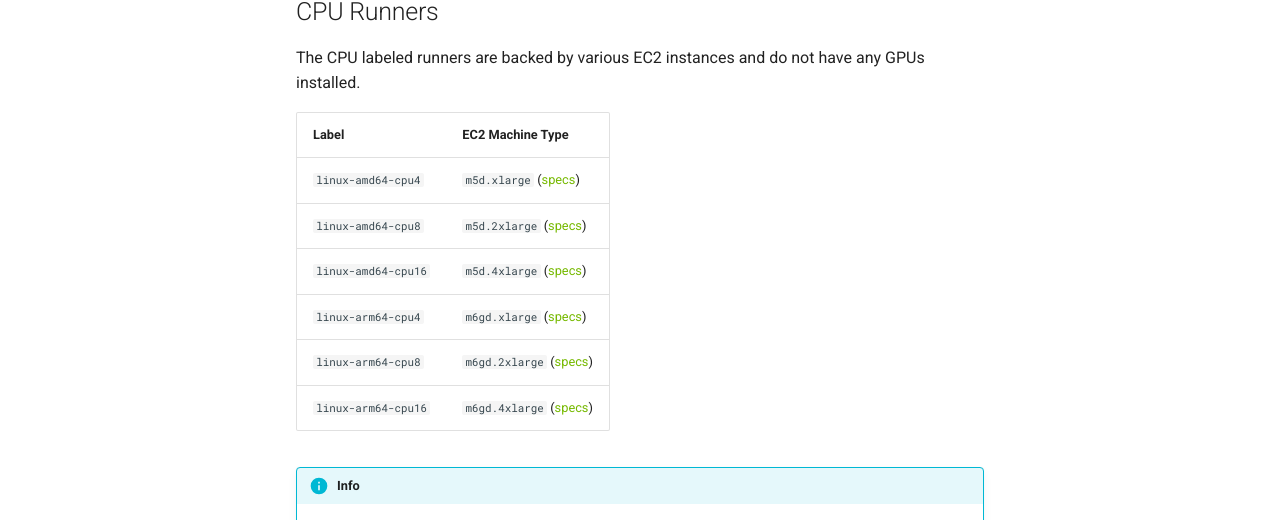
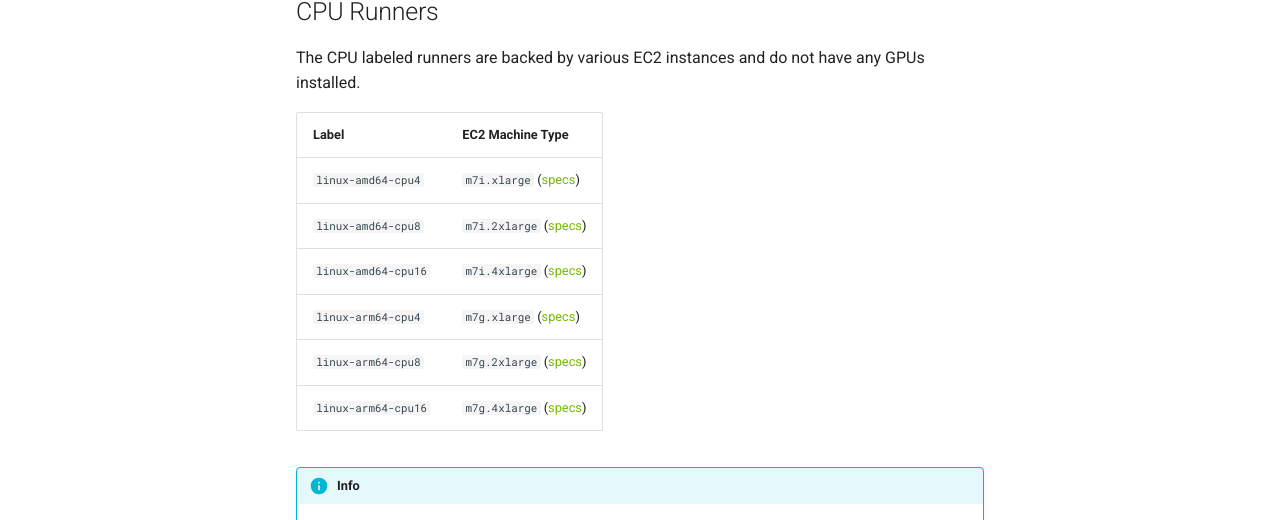
Before and after one commit to nv-gha-runners/docs, an MkDocs documentation site: the page built from docs/runners/index.md, in a window 1280 px wide and 900 px high. Shown: the part 325-845 px from the top of the window. Built offline with MkDocs 1.6.1 and Material for MkDocs 9.7.7, drawn with Linux system fonts in a browser that asks for light colours; comment, search, counter and statistics services are not loaded.

Commit message:
Update instance types (#4)
This PR updates the instance types for our runners.

- `amd` nodes updated from [`m5`](https://aws.amazon.com/ec2/instance-types/m5/) to [`m7i`](https://aws.amazon.com/ec2/instance-types/m7i/)
- `arm` nodes updated from [`m6g`](https://aws.amazon.com/ec2/instance-types/m6g/) to [`m7g`](https://aws.amazon.com/ec2/instance-types/m7g/)

```diff
--- a/docs/runners/index.md
+++ b/docs/runners/index.md
@@ -8,15 +8,15 @@ The CPU labeled runners are backed by various EC2 instances and do not have any
 
 | Label               | EC2 Machine Type             |
 | ------------------- | ---------------------------- |
-| `linux-amd64-cpu4`  | `m5d.xlarge` ([specs][m5])   |
-| `linux-amd64-cpu8`  | `m5d.2xlarge` ([specs][m5])  |
-| `linux-amd64-cpu16` | `m5d.4xlarge` ([specs][m5])  |
-| `linux-arm64-cpu4`  | `m6gd.xlarge` ([specs][m6])  |
-| `linux-arm64-cpu8`  | `m6gd.2xlarge` ([specs][m6]) |
-| `linux-arm64-cpu16` | `m6gd.4xlarge` ([specs][m6]) |
+| `linux-amd64-cpu4`  | `m7i.xlarge` ([specs][m7i])   |
+| `linux-amd64-cpu8`  | `m7i.2xlarge` ([specs][m7i])  |
+| `linux-amd64-cpu16` | `m7i.4xlarge` ([specs][m7i])  |
+| `linux-arm64-cpu4`  | `m7g.xlarge` ([specs][m7g])  |
+| `linux-arm64-cpu8`  | `m7g.2xlarge` ([specs][m7g]) |
+| `linux-arm64-cpu16` | `m7g.4xlarge` ([specs][m7g]) |
 
-[m5]: https://aws.amazon.com/ec2/instance-types/m5/#Product_details
-[m6]: https://aws.amazon.com/ec2/instance-types/m6g/#Product_Details
+[m7i]: https://aws.amazon.com/ec2/instance-types/m7i/#Product_details
+[m7g]: https://aws.amazon.com/ec2/instance-types/m7g/#Product_Details
 
 <!-- prettier-ignore-start -->
 !!! info
```
